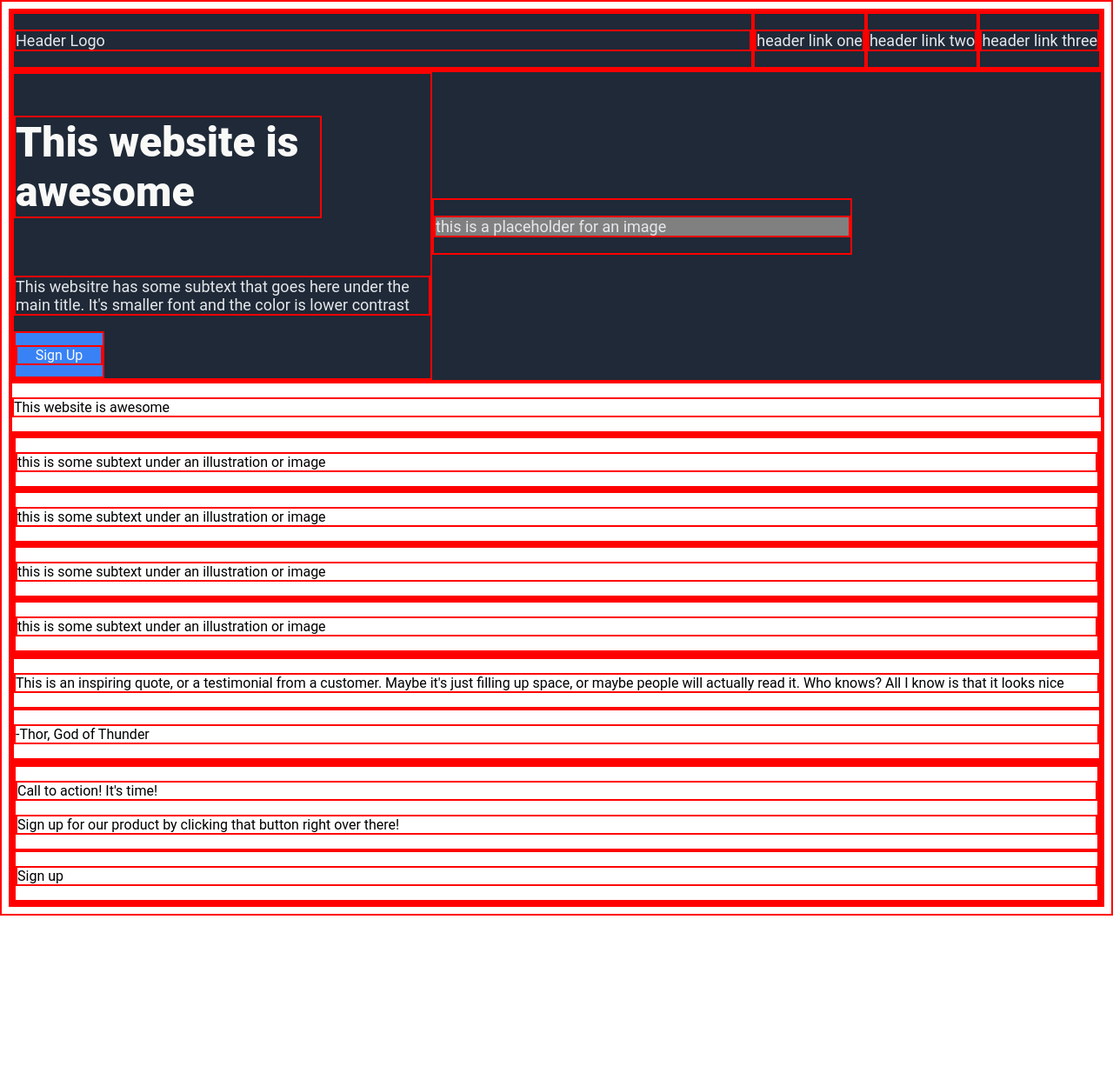
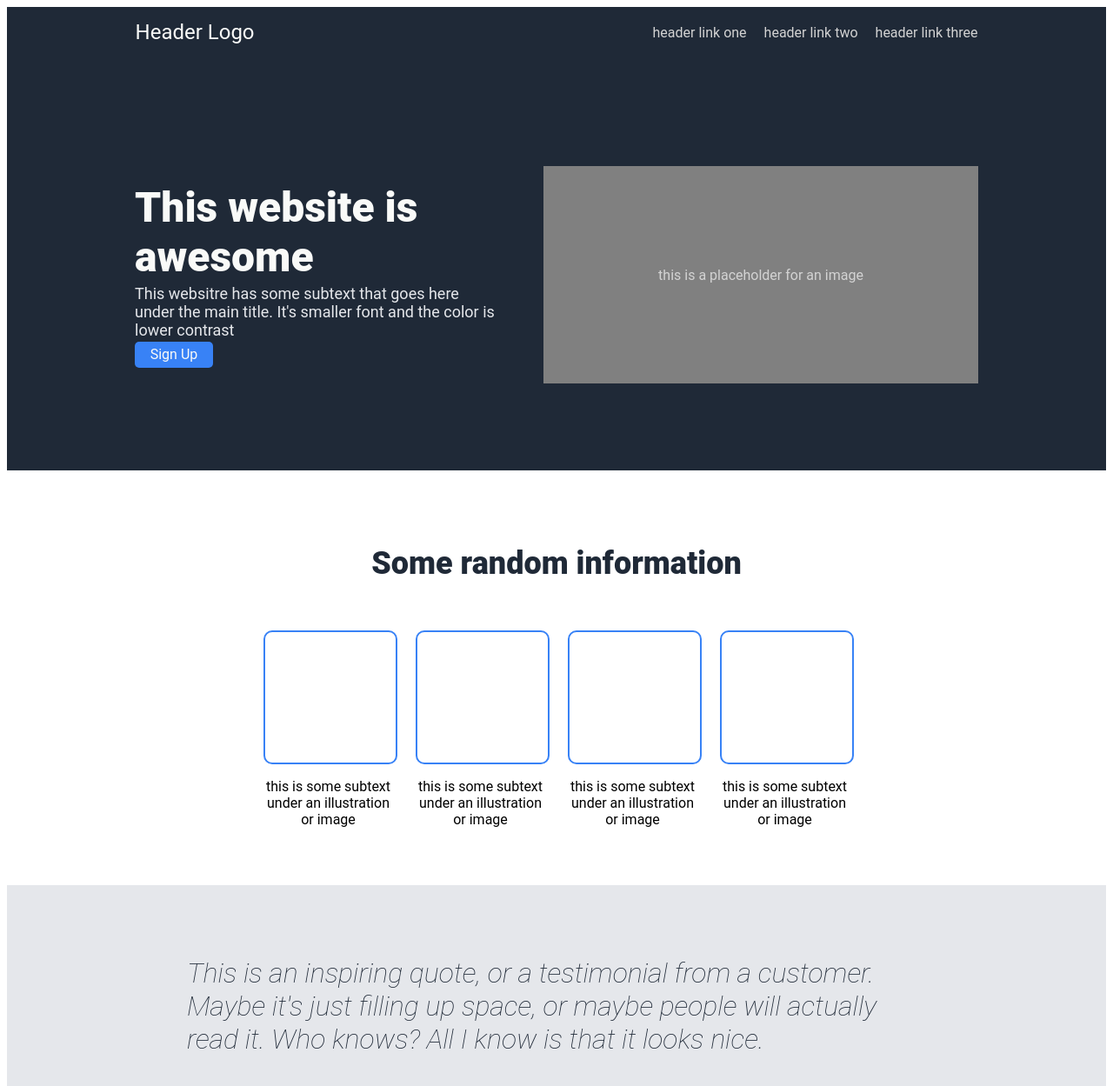
Before and after one commit to hiitsmike1/landing-page, a plain HTML site: page index.html in a window 1280 px wide. Shown: the top 1249 px of the page at 87% size. Before the commit the page ends 1053 px from the top, so only its background shows below. Drawn offline with Linux system fonts and the light colour scheme.

Commit message:
Add style and formatting to landing page

```diff
--- a/index.html
+++ b/index.html
@@ -7,36 +7,32 @@
     <link rel="stylesheet" href="styles.css">
 </head>
 <body>
-    <div class="header">
-        <div  class="main-text">
-            <p>Header Logo</p>
-        </div>
-
-        <div>
-            <p>header link one</p>
-        </div>
-        <div>
-            <p>header link two</p>
-        </div>
-        <div>
-            <p>header link three</p>
+    <div class="top">
+            <div class="header">
+        <div class="main-text">Header Logo</div>
+        <div class="text">
+            <div>header link one</div>
+            <div>header link two</div>
+            <div>header link three</div>
         </div>
     </div>
     <div class="about">
-        <div>
-            <p class = "main-text">This website is awesome</p>
-            <p class = "secondary-text">This websitre has some subtext that goes here under the main title. It's smaller font and the color is lower contrast</p>
+        <div class="text">
+            <div class = "main-text">This website is awesome</div>
+            <div class = "secondary-text">This websitre has some subtext that goes here under the main title. It's smaller font and the color is lower contrast</div>
             <div class = "sign-up">
                 <div>Sign Up</div>
             </div>
         </div>
         <div>
-            <p class="image">this is a placeholder for an image</p>
+            <div class="image">this is a placeholder for an image</div>
         </div>
     </div>
+    </div>
+
     <div class="info">
-        <p class = "main-text">This website is awesome</p>
-        <div>
+        <p class = "main-text">Some random information</p>
+        <div class = "image">
             <div>
                 <div></div>
                 <p>this is some subtext under an illustration or image</p>
@@ -58,18 +54,18 @@
     </div>
 
     <div class="quote">
-        <div>
-            <p>This is an inspiring quote, or a testimonial from a customer. Maybe it's just filling up space, or maybe people will actually read it. Who knows? All I know is that it looks nice</p>
+        <div class="quote-text">
+            <p><i>This is an inspiring quote, or a testimonial from a customer. Maybe it's just filling up space, or maybe people will actually read it. Who knows? All I know is that it looks nice.</i></p>
         </div>
-        <div>
+        <div class="quote-author">
             <p>-Thor, God of Thunder</p>
         </div>
     </div>
 
     <div class="signup">
-        <div>
+        <div class="text">
             <div>
-                <p class="main-text">Call to action! It's time!</p>
+                <div class="main-text">Call to action! It's time!</div>
                 <p>Sign up for our product by clicking that button right over there!</p>
             </div>
             <div>
--- a/styles.css
+++ b/styles.css
@@ -1,69 +1,19 @@
 *{
     font-family: 'Roboto', sans-serif;
-    border: 2px solid red;
+    /*border: 2px solid red;*/
 }
 
-.header,
-.about{
-    align-items: center;
-    align-content: center;
-    display: flex;
-    background-color: #1F2937;
-}
-
-.about div{
-
-    align-content: center;
+body{
     display: flex;
     flex-direction: column;
 }
 
-.about .sign-up{
-    justify-content: center;
-    text-align: center;
-    width: 100px;
-    height: 50px;
-}
-
-.header .main-text{
-    font-size: 24px;
-    color: #F9FAF8;
-    flex: 2 1 auto;
-}
-
-.header p,
-.about p{
-    font-size: 18px;
-    color: #E5E7EB;
-
-}
-
-.about p{
-    width: 475px;
-}
-
-.about .main-text{
-    font-size: 48px;
-    color: #F9FAF8;
-    font-weight: 900;
-    width: 350px;
-
-}
-
-.about .sign-up{
-    background-color: #3882F6;
-    color:#F9FAF8
-}
-
-.about .image{
-    background-color: gray;
-}
-
-
-.body{
+.top{
+    background-color: #1F2937;
     display: flex;
     flex-direction: column;
-    justify-content: center;
+    gap: 40px;
+    padding-bottom: 50px;
 }
 
 .header,
@@ -71,8 +21,136 @@
 .info,
 .quote,
 .signup{
-    flex: 1 1 auto;
+    justify-content: center;
     align-items: center;
+    display: flex;
+    gap: 20px;
+    padding: 50px;
+}
+
+.header{
+    padding-top: 15px;
+}
+
+.header .main-text{
+    font-size: 24px;
+    color: #F9FAF8;
+    width: 575px;
+}
+
+.header .text{
+    display: flex;
+    gap: 20px;
+    color: lightgray;
+}
+
+.about div{
+    display: flex;
+    justify-content: center;
+    flex-direction: column;
+}
+
+.about .main-text{
+    font-size: 48px;
+    color: #F9FAF8;
+    font-weight: 900;
+    width: 450px;
+}
+
+.about .secondary-text{
+    width: 415px;
+    font-size: 18px;
+    color: #E5E7EB;
+}
+
+.about .sign-up{
+    text-align: center;
+    width: 90px;
+    height: 30px;
+    background-color: #3882F6;
+    color:#F9FAF8;
+    border-radius: 5px;
+}
+
+.about .image{
+    background-color: gray;
+    width: 500px;
+    height: 250px;
+    align-items: center;
+    color: lightgray;
+}
+
+.about .text{
+    gap: 3px;
+}
+
+.info{
+    flex-direction: column;
+}
+
+.info .main-text{
+    font-size: 36px;
+    color: #1F2937;
+    font-weight: 900;
+}
+
+.info .image{
+    display: flex;
+    gap: 25px;
+}
+
+.info .image div{
+    text-align: center;
+    width: 150px;
+}
+
+.info .image div div{
+    border: 2px solid #3882F6;
+    border-radius: 10px;
+    height: 150px;
+}
+
+.quote{
+    flex-direction: column;
+    background-color: #E5E7EB;
+}
+
+.quote-text{
+    font-size: 32px;
+    color:#1F2937;
+    font-weight: 200;
+    width: 850px;
+}
+
+.quote-author{
+    font-weight: 900;
+    color:#1F2937;
+    text-align: right;
+    width: 800px;
+    font-size: 20px;
+}
+
+.signup .text{
+    background-color: #3882F6;
+    width: 900px;
+    height: 150px;
+    display: flex;
+    align-items: center;
+    justify-content: space-around;
+    color:#E5E7EB;
+    border-radius: 10px;
+}
+
+.signup .main-text {
+    color:#F9FAF8;
+    font-size: 24px;
+}
+
+.signup .sign-up{
+    border: 2px solid white;
+    border-radius: 5px;
+    width: 100px;
+    height: 30px;
+    text-align: center;
     align-content: center;
-
 }
```
